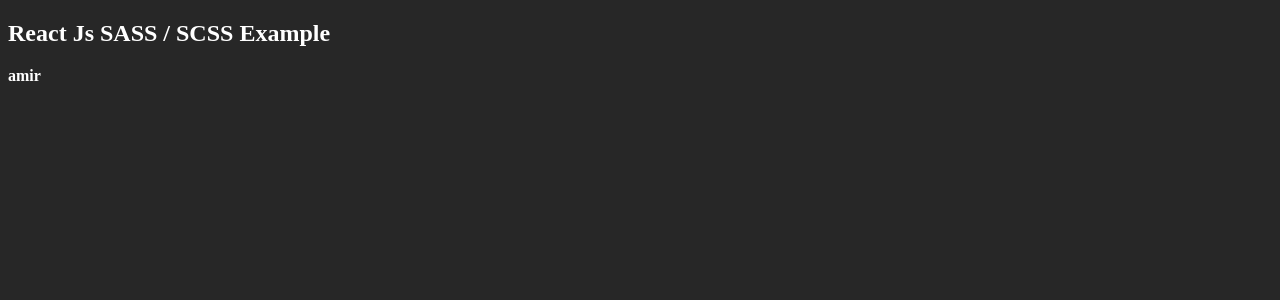
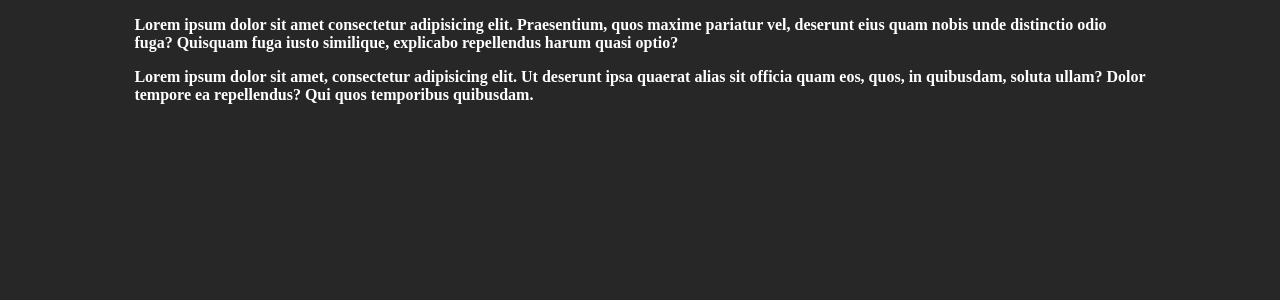
Before and after one commit to amirukic/Sass_exercises, a React (Create React App) app: page / in a window 1280 px wide. Shown: the top 300 px of the page. Built offline with nearby package versions, Linux system fonts and the light colour scheme.

Commit message:
partials

```diff
--- a/src/App.js
+++ b/src/App.js
@@ -4,7 +4,6 @@ function App() {
   return (
     <div className="App">
       <Home />
-      amir
     </div>
   )
 }
--- a/src/App.scss
+++ b/src/App.scss
@@ -10,5 +10,16 @@ $font-weights:(
 body {
   background: $primary-color;
   color: $text-color;
-  font-weight: map-get($font-weights, bold );
 }
+.main{
+  width: 80%;
+  margin: 0 auto;
+
+  #{&}_paragraph{
+    font-weight: map-get($font-weights,bold );
+
+    &:hover{
+      color: pink;
+    }
+  }
+}
--- a/src/Home.js
+++ /dev/null
@@ -1,9 +0,0 @@
-import React from 'react'
-function Home() {
-  return (
-    <div className="scssClass">
-      <h2>React Js SASS / SCSS Example</h2>
-    </div>
-  )
-}
-export default Home
--- /dev/null
+++ b/src/Home.jsx
@@ -0,0 +1,19 @@
+import React from "react";
+function Home() {
+  return (
+    <div className="main">
+      <p className="main_paragraph">
+        Lorem ipsum dolor sit amet consectetur adipisicing elit. Praesentium,
+        quos maxime pariatur vel, deserunt eius quam nobis unde distinctio odio
+        fuga? Quisquam fuga iusto similique, explicabo repellendus harum quasi
+        optio?
+      </p>
+      <p className="main_paragraph">
+        Lorem ipsum dolor sit amet, consectetur adipisicing elit. Ut deserunt
+        ipsa quaerat alias sit officia quam eos, quos, in quibusdam, soluta
+        ullam? Dolor tempore ea repellendus? Qui quos temporibus quibusdam.
+      </p>
+    </div>
+  );
+}
+export default Home;
```
